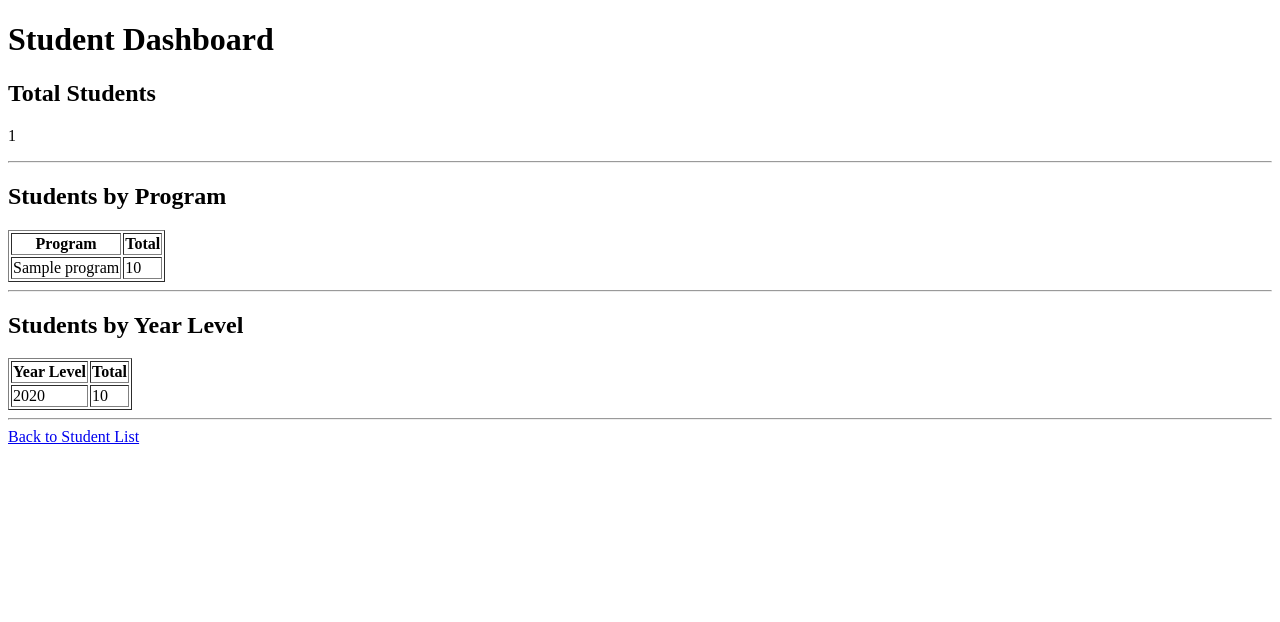
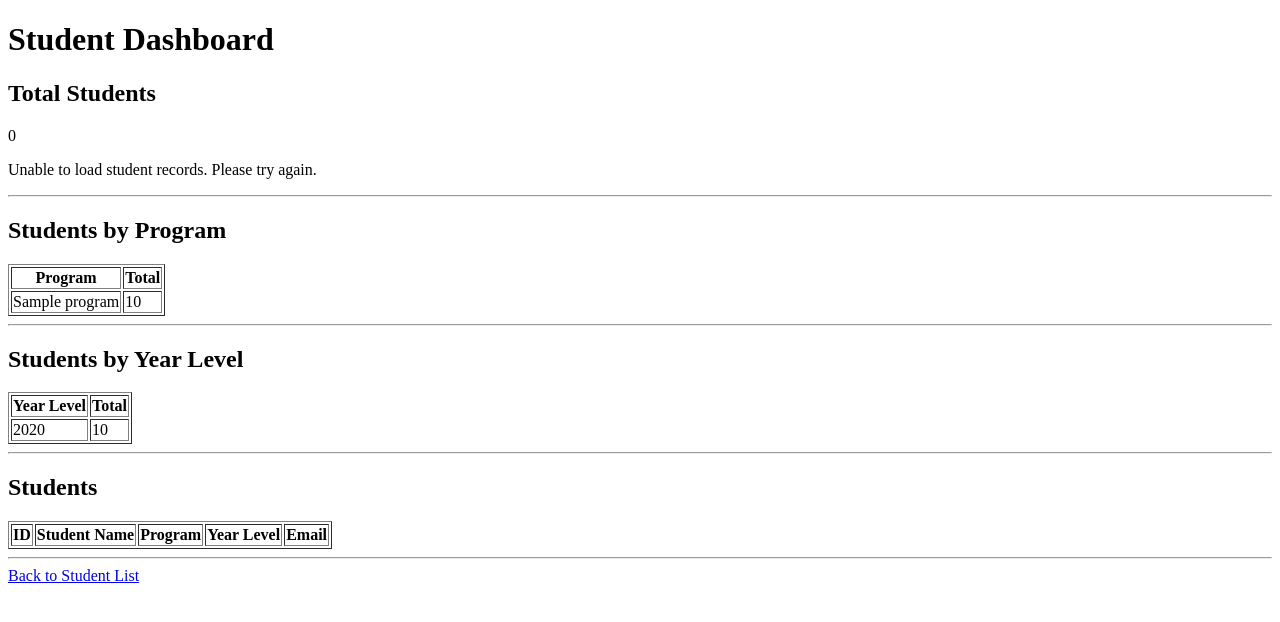
Before and after one commit to jhuela/YJRS_DjangoWebApp, a Django app: template registration/templates/registration/student_dashboard.html in a window 1280 px wide. Shown: the top 622 px of the page. Run offline with Django 3.2, Linux system fonts and the light colour scheme; the template is opened without the code that fills it: most values are stand-ins (such as "Sample title", 1, 10 or a date in 2020); lists and menus that the app fills with data are empty.

Commit message:
Complete Module 06 AJAX Student Dashboard

```diff
--- /dev/null
+++ b/registration/static/registration/js/student_dashboard.js
@@ -0,0 +1,61 @@
+async function loadStudents() {
+    const studentTableBody = document.getElementById("student-table-body");
+    const studentCount = document.getElementById("student-count");
+    const loadingMessage = document.getElementById("loading-message");
+    const emptyMessage = document.getElementById("empty-message");
+    const errorMessage = document.getElementById("error-message");
+
+    try {
+        loadingMessage.style.display = "block";
+        emptyMessage.style.display = "none";
+        errorMessage.style.display = "none";
+
+        const response = await fetch("/api/students/");
+
+       if (!response.ok) {
+            if (response.status === 401) {
+                 throw new Error( "Authentication required. Please log in.");
+             }
+
+            throw new Error(`HTTP error: ${response.status}`);
+        }
+
+        const data = await response.json();
+
+        studentCount.textContent = data.count;
+
+        studentTableBody.innerHTML = "";
+
+        if (data.count === 0) {
+            emptyMessage.style.display = "block";
+            return;
+        }
+
+        data.students.forEach(student => {
+            const row = document.createElement("tr");
+
+            row.innerHTML = `
+                <td>${student.id}</td>
+                <td>${student.student_name}</td>
+                <td>${student.program}</td>
+                <td>${student.year_level}</td>
+                <td>${student.email}</td>
+            `;
+
+            studentTableBody.appendChild(row);
+        });
+
+    } catch (error) {
+        console.error("Error loading students:", error);
+
+        errorMessage.textContent =
+            "Unable to load student records. Please try again.";
+
+        errorMessage.style.display = "block";
+
+    } finally {
+        loadingMessage.style.display = "none";
+    }
+}
+
+document.addEventListener("DOMContentLoaded", loadStudents);
--- a/registration/templates/registration/student_dashboard.html
+++ b/registration/templates/registration/student_dashboard.html
@@ -1,16 +1,30 @@
+{% load static %}
+
 <!DOCTYPE html>
 <html>
+
 <head>
     <title>Student Dashboard</title>
 </head>
+
 <body>
 
     <h1>Student Dashboard</h1>
 
     <h2>Total Students</h2>
 
-    <p>
-        {{ total_students }}
+    <p id="student-count">0</p>
+
+    <p id="loading-message">
+        Loading students...
+    </p>
+
+    <p id="empty-message" style="display: none;">
+        No students found.
+    </p>
+
+    <p id="error-message" style="display: none;">
+        Unable to load student data.
     </p>
 
     <hr>
@@ -28,6 +42,7 @@
             <td>{{ item.program }}</td>
             <td>{{ item.total }}</td>
         </tr>
+
         {% empty %}
         <tr>
             <td colspan="2">
@@ -35,6 +50,7 @@
             </td>
         </tr>
         {% endfor %}
+
     </table>
 
     <hr>
@@ -52,6 +68,7 @@
             <td>{{ item.year_level }}</td>
             <td>{{ item.total }}</td>
         </tr>
+
         {% empty %}
         <tr>
             <td colspan="2">
@@ -59,6 +76,28 @@
             </td>
         </tr>
         {% endfor %}
+
+    </table>
+
+    <hr>
+
+    <h2>Students</h2>
+
+    <table border="1">
+
+        <thead>
+            <tr>
+                <th>ID</th>
+                <th>Student Name</th>
+                <th>Program</th>
+                <th>Year Level</th>
+                <th>Email</th>
+            </tr>
+        </thead>
+
+        <tbody id="student-table-body">
+        </tbody>
+
     </table>
 
     <hr>
@@ -67,5 +106,8 @@
         Back to Student List
     </a>
 
+    <script src="{% static 'registration/js/student_dashboard.js' %}"></script>
+
 </body>
+
 </html>
```
